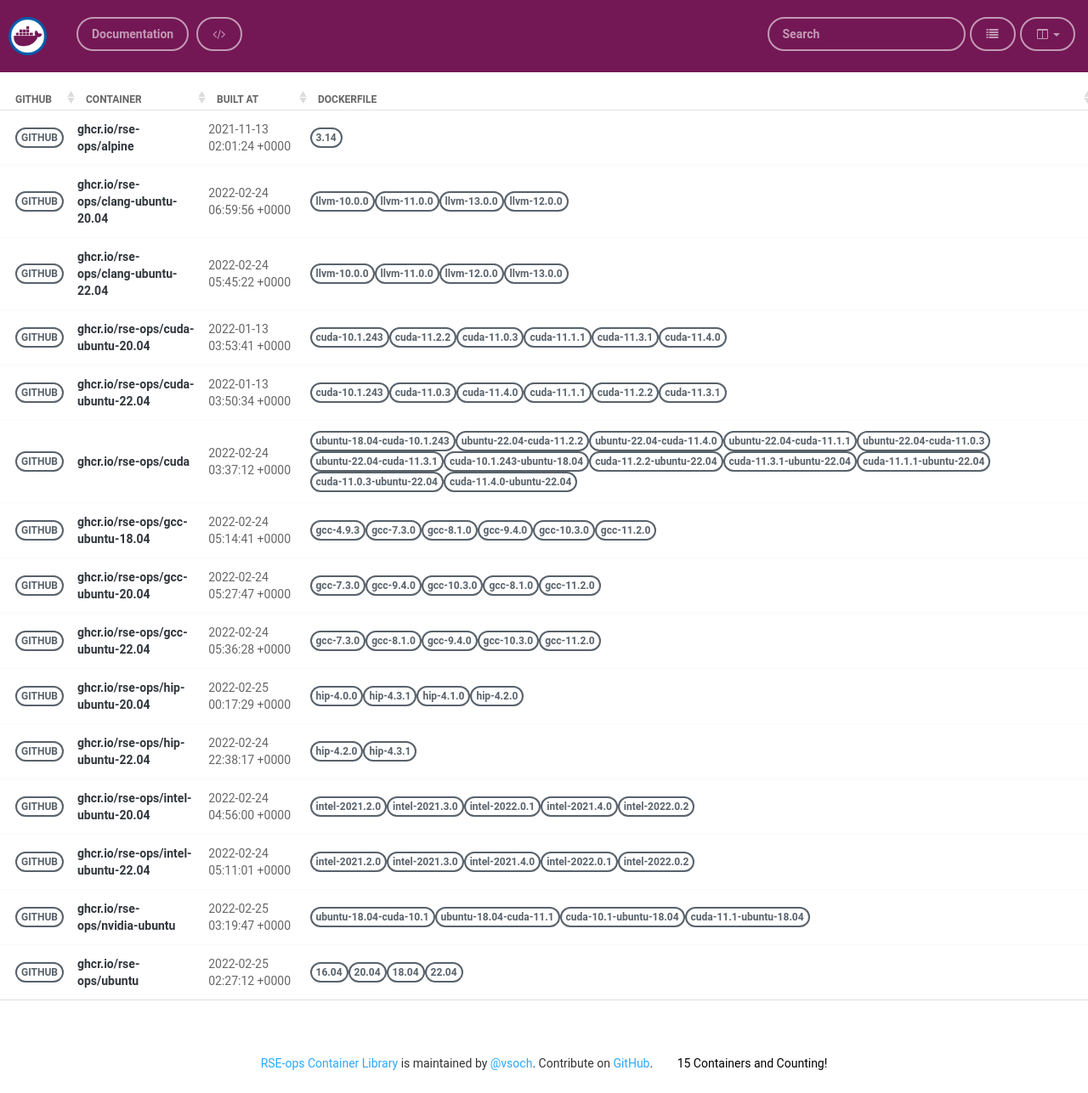
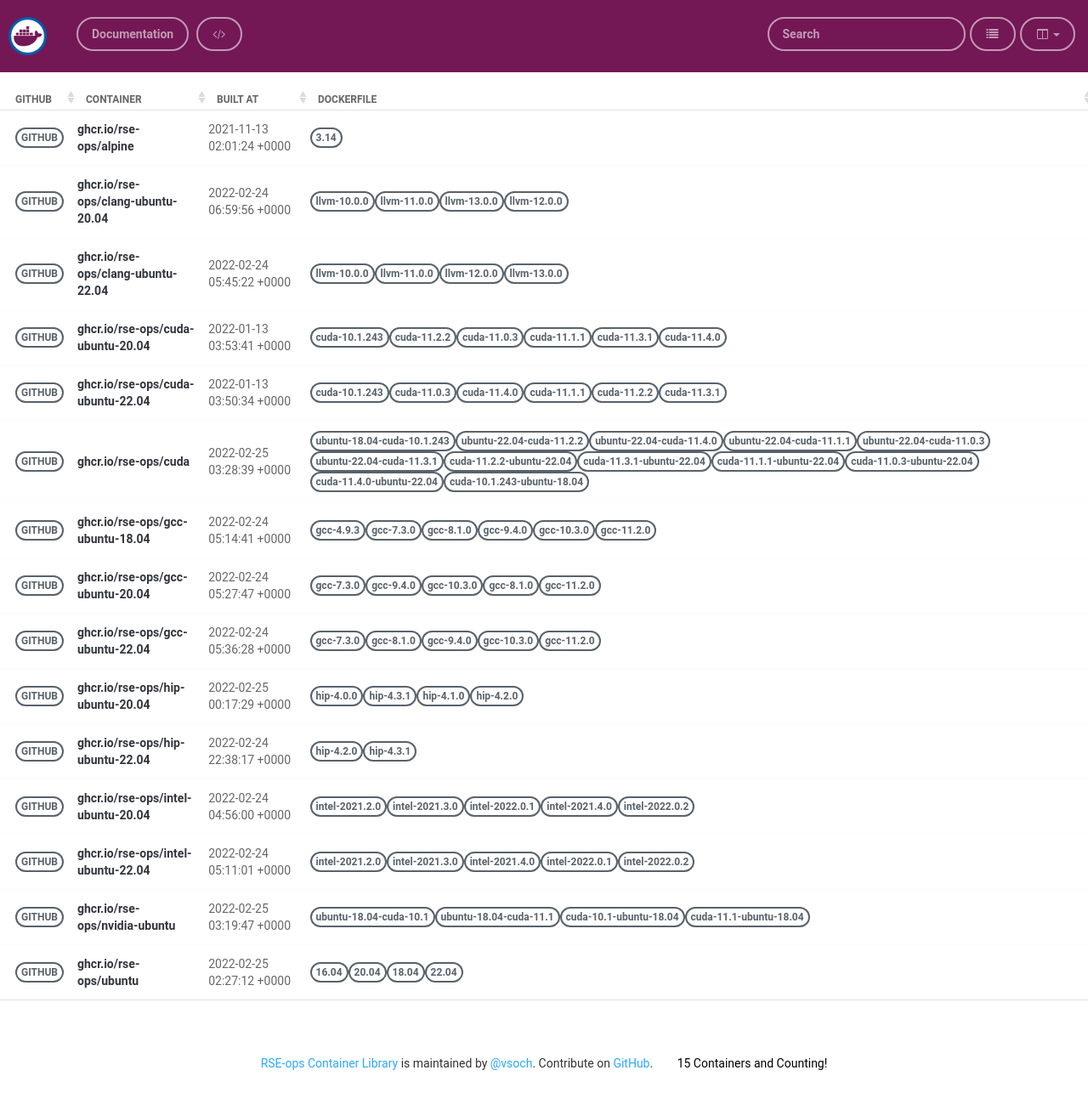
Before and after one commit to rse-ops/docker-images, a Jekyll site: the page built from pages/index.md, in a window 1280 px wide. Shown: the whole page at 85% size. Built offline with Jekyll 4.4.1, drawn with Linux system fonts in a browser that asks for light colours; nearby versions of some CDN libraries.

Commit message:
Automated push to update library 2022-02-25

```diff
--- a/_library/ghcr.io-rse-ops-cuda.md
+++ b/_library/ghcr.io-rse-ops-cuda.md
@@ -1,7 +1,7 @@
 ---
 layout: container
 name: ghcr.io/rse-ops/cuda
-updated_at: 2022-02-24 03:37:12.813298
+updated_at: 2022-02-25 03:28:39.468790
 
 
 container_url: https://github.com/orgs/rse-ops/packages/container/package/cuda
```
Also changed, not shown: other parts of _library/ghcr.io-rse-ops-cuda.md (+3 -3 lines).
